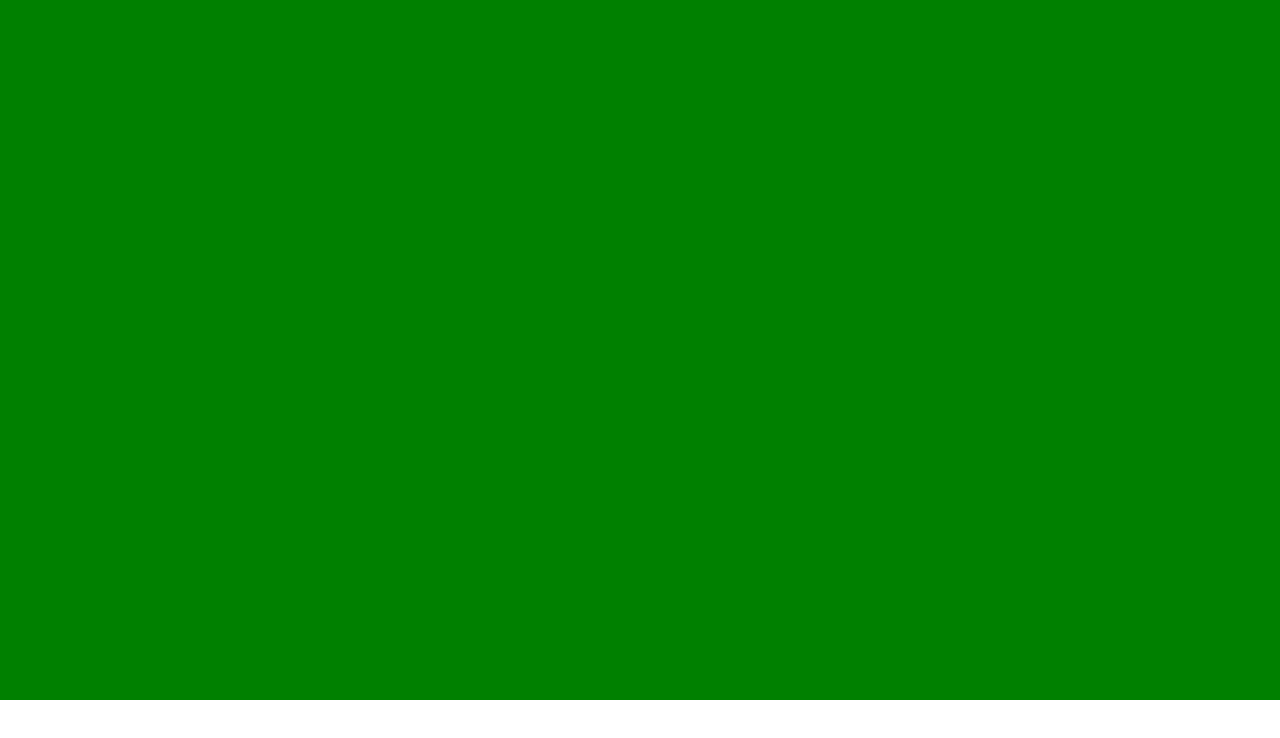
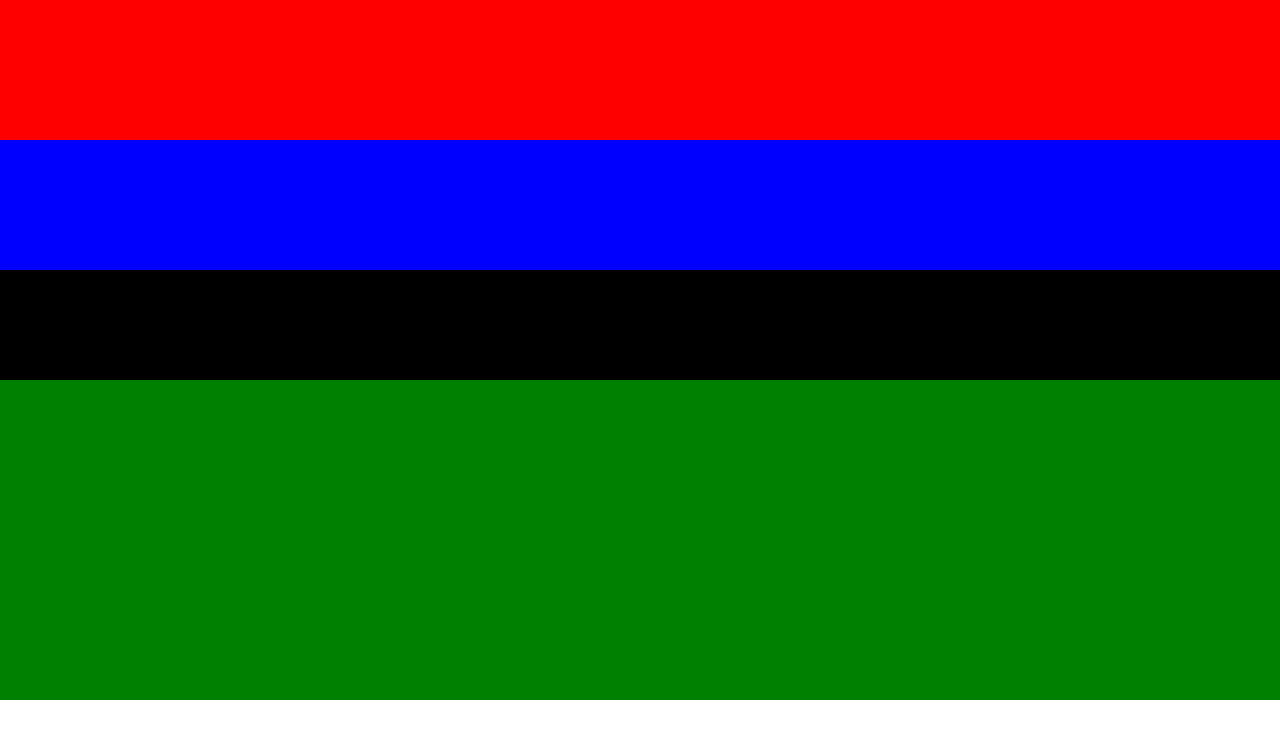
Before and after one commit to capitalsavhome/test_under_construct, a plain HTML site: page index.html in a window 1280 px wide. Drawn offline with nearby package versions, Linux system fonts and the light colour scheme.

Commit message:
begin make a simple layout

```diff
--- a/index.html
+++ b/index.html
@@ -12,6 +12,9 @@
     <div class="container-fluid">
       <div class="row" id="mainRow">
         <div class="col-xs-12 col-sm-12 col-md-12 col-lg-12 absoluteHeight" id="mainCol">
+          <div class="row" id="rowSpace1"></div>
+          <div class="row" id="rowMainText"></div>
+          <div class="row" id="rowMainTime"></div>
         </div>
       </div>
     </div>
--- a/style.css
+++ b/style.css
@@ -10,3 +10,18 @@
 .absoluteHeight{
   height: 100%;
 }
+
+#rowSpace1{
+  height: 140px;
+  background-color: red;
+}
+
+#rowMainText{
+  height: 130px;
+  background-color: blue;
+}
+
+#rowMainTime{
+  height: 110px;
+  background-color: black;
+}
```
